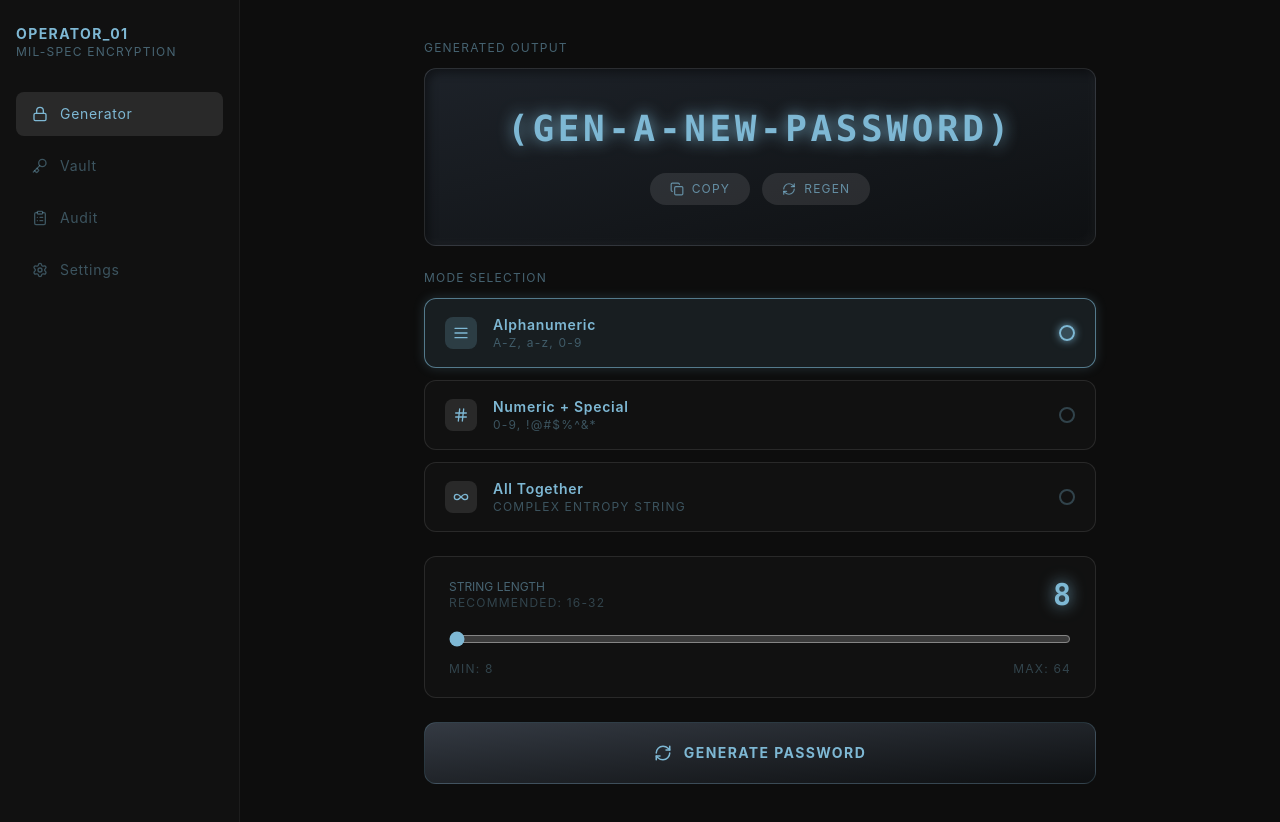
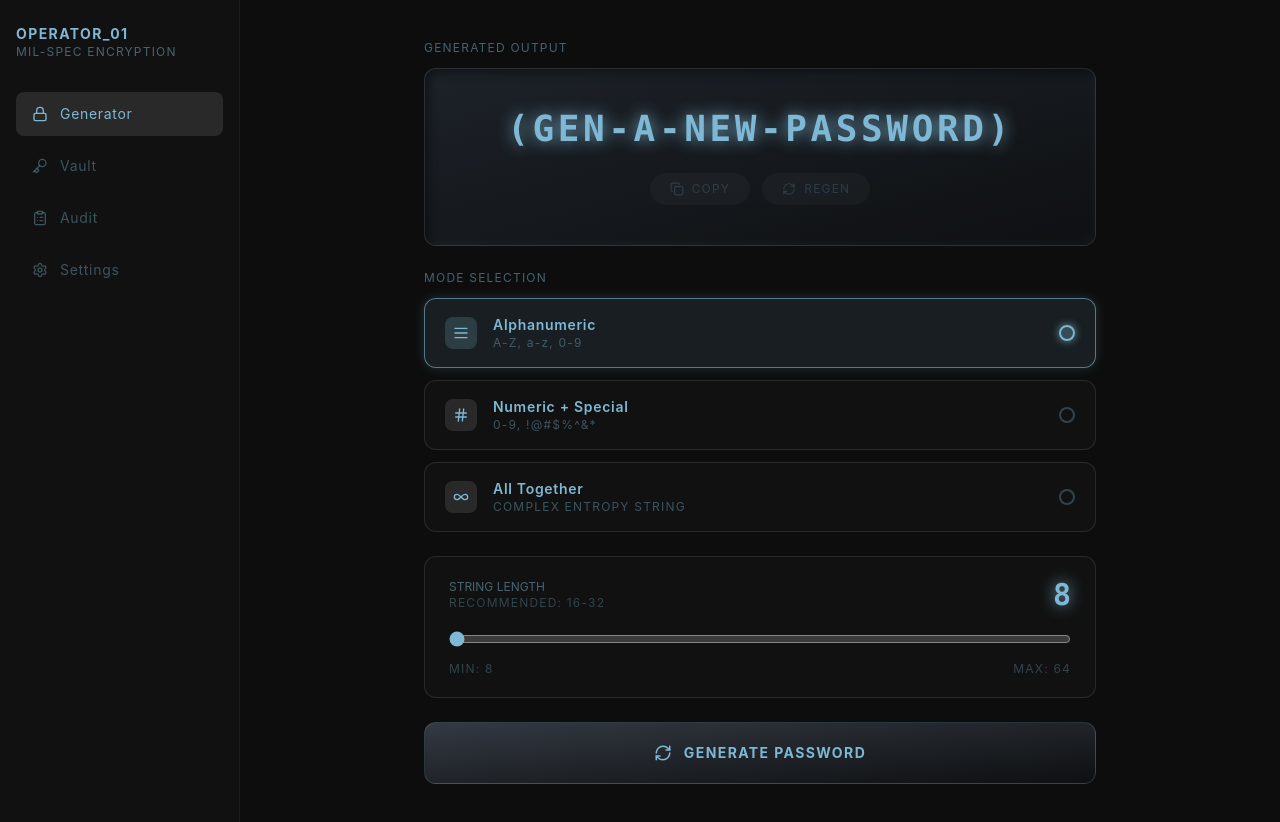
Before and after one commit to Jegdjegd/PassGen, a React (Vite) app: page / in a window 1280 px wide. Built offline with nearby package versions, Linux system fonts and the light colour scheme.

Commit message:
feat: botones COPY Y REGEN funcionando con feedback visual

```diff
--- a/src/App.jsx
+++ b/src/App.jsx
@@ -20,7 +20,7 @@ function App() {
     <div className="flex min-h-screen bg-[#0d0d0d] text-white">
       <Sidebar />
       <main className="flex flex-col items-center flex-1 px-6 py-10 gap-6">
-        <OutputDisplay password={password} />
+        <OutputDisplay password={password} onRegenerate={handleGenerate} />
         <ModeSelector mode={mode} onModeChange={setMode} />
         <LengthSlider length={length} onLengthChange={setLength} />
         <GenerateButton onGenerate={handleGenerate} />
--- a/src/components/LengthSlider.jsx
+++ b/src/components/LengthSlider.jsx
@@ -2,7 +2,6 @@ import { useState } from 'react'
 
 const MIN = 8
 const MAX = 64
-const DEFAULT = MIN
 const divMaster = 'w-full max-w-2xl bg-[#111111] border border-white/10 rounded-xl px-6 py-5'
 const subText = 'text-[#7eb8d4]/30 text-xs tracking-widest'
 const textPrin = 'text-[#7eb8d4]/50 text-xs tracking-widest"'
--- a/src/components/OutputDisplay.jsx
+++ b/src/components/OutputDisplay.jsx
@@ -1,13 +1,20 @@
-import { Copy, RefreshCw } from 'lucide-react'
+import { useState } from 'react'
+import { Copy, RefreshCw, Check } from 'lucide-react'
 
 const ACCENT = '#7eb8d4'
 
 const btnClass = "flex items-center gap-2 px-5 py-2 rounded-full bg-white/10 text-[#7eb8d4]/70 text-xs tracking-widest hover:bg-white/20 cursor-pointer"
 
-function OutputDisplay({password}) {
+function OutputDisplay({password, onRegenerate}) {
+
+  const [copied, setCopied] = useState(false)
+
   const handleCopy =() => {
-    if (password) navigator.clipboard.writeText(password)
-  }
+    if (!password) return
+      navigator.clipboard.writeText(password)
+      setCopied(true)
+      setTimeout(() => setCopied(false), 2000)
+    }
 
   return (
     <div className="w-full max-w-2xl">
@@ -24,10 +31,24 @@ function OutputDisplay({password}) {
 
         <div className="flex gap-3">
 
-          <button className={btnClass} onClick={handleCopy}>
-            <Copy size={14} /> COPY</button>
+          <button
+            className={`${btnClass} ${!password ? 'opacity-30 cursor-not-allowed' : ''}`}
+            onClick={handleCopy}
+            disabled={!password}
+            >
 
-          <button className={btnClass}><RefreshCw size={14} /> REGEN</button>
+            {copied ? <Check size={14} /> : <Copy size={14} />}
+
+            {copied ? 'COPIED!' : 'COPY'}
+            </button>
+
+          <button
+            className={`${btnClass} ${!password ? 'opacity-30 cursor-not-allowed' : ''}`}
+            onClick={onRegenerate}
+            disabled={!password}
+            >
+              <RefreshCw size={14} /> REGEN
+          </button>
 
         </div>
 
```
